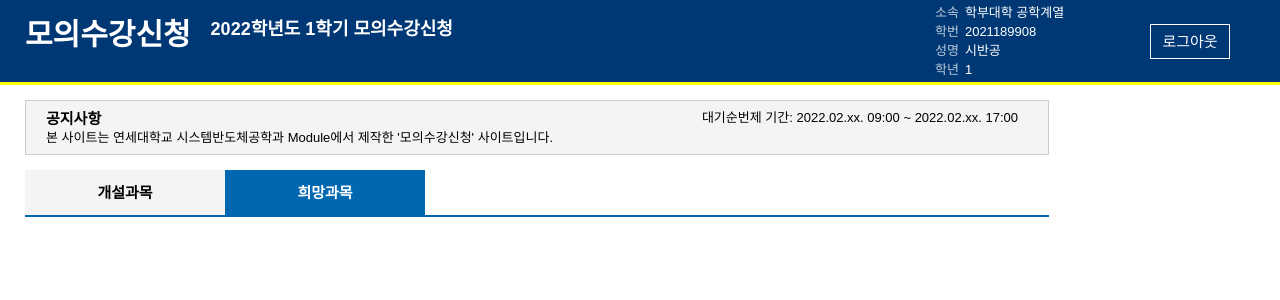
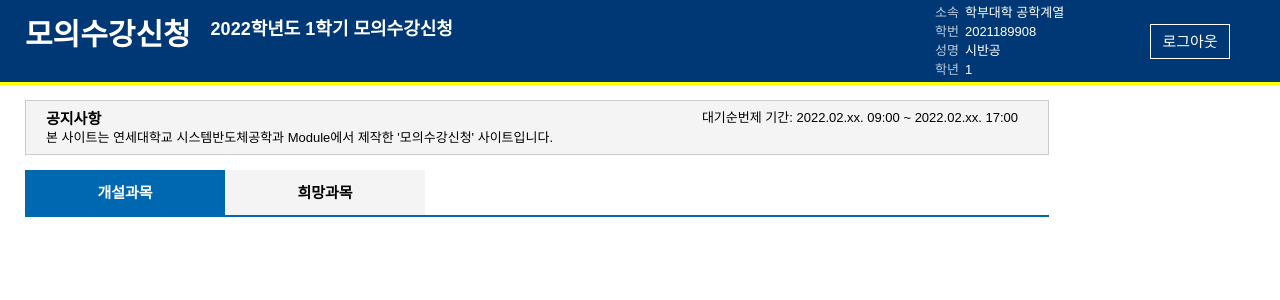
Before and after one commit to Jiwhan-Kim/Module_Imit, a React (Create React App) app: page /main in a window 1280 px wide. Shown: the top 300 px of the page. Built offline with nearby package versions, Linux system fonts and the light colour scheme.

Commit message:
220108 EditMainView2

```diff
--- a/src/components/views/MainView/index.jsx
+++ b/src/components/views/MainView/index.jsx
@@ -8,12 +8,13 @@ import SelectedLect from "../../molecules/SelectedLect";
 
 let blueColor = "#0067b1";
 let greyColor = "#f4f4f4";
+
 function MainView({ inputHour, inputMin }) {
   const [window, setWindow] = useState(0);
-  const [color0, setColor0] = useState(greyColor);
-  const [color1, setColor1] = useState(blueColor);
-  const [fontColor0, setFontColor0] = useState("#000000");
-  const [fontColor1, setFontColor1] = useState("#ffffff");
+  const [color0, setColor0] = useState(blueColor);
+  const [color1, setColor1] = useState(greyColor);
+  const [fontColor0, setFontColor0] = useState("#ffffff");
+  const [fontColor1, setFontColor1] = useState("#000000");
   function Btn0Clicked() {
     setWindow(0);
     setColor0(blueColor);
```
Also changed, not shown: public/Lectures.csv (added).
